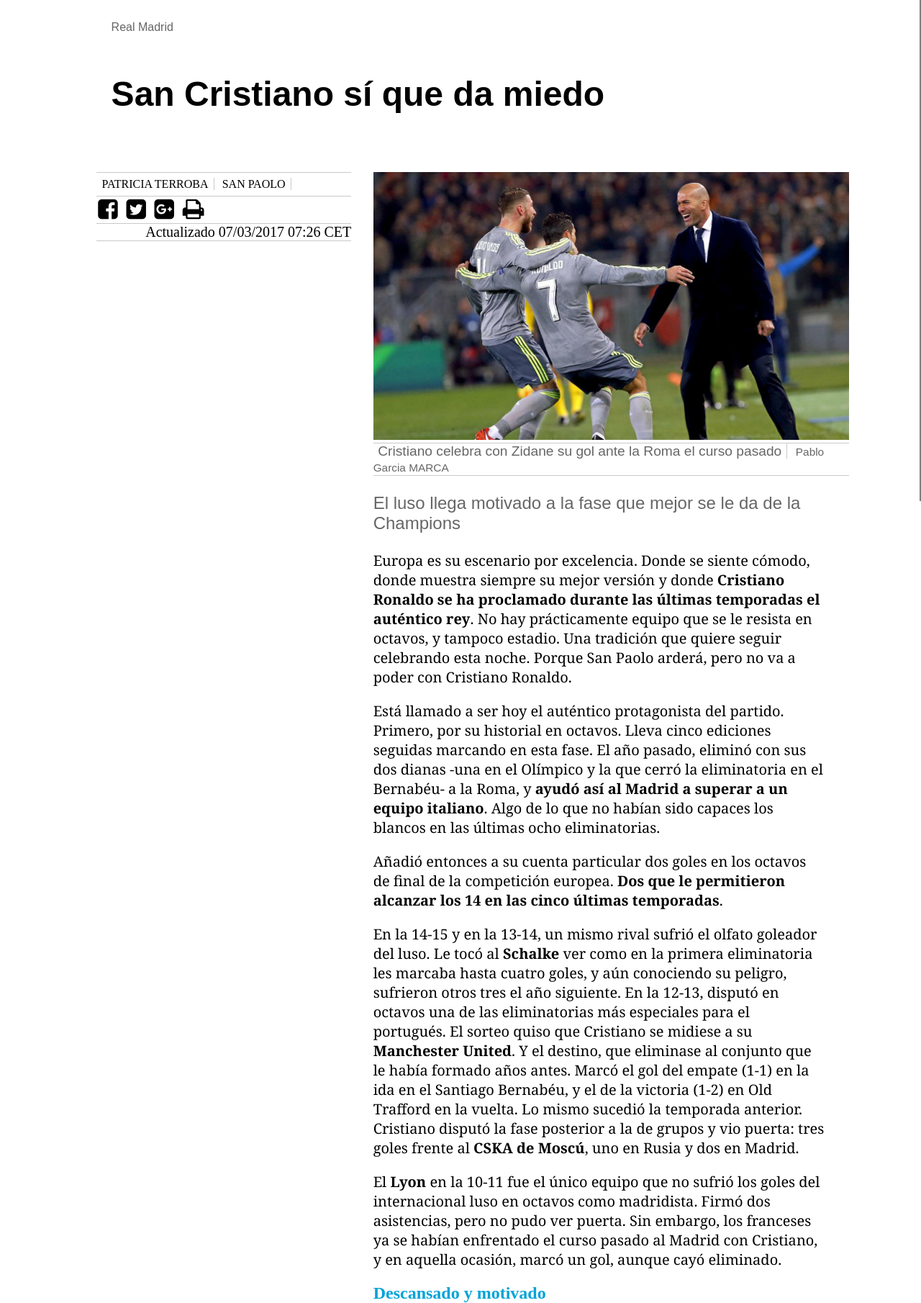
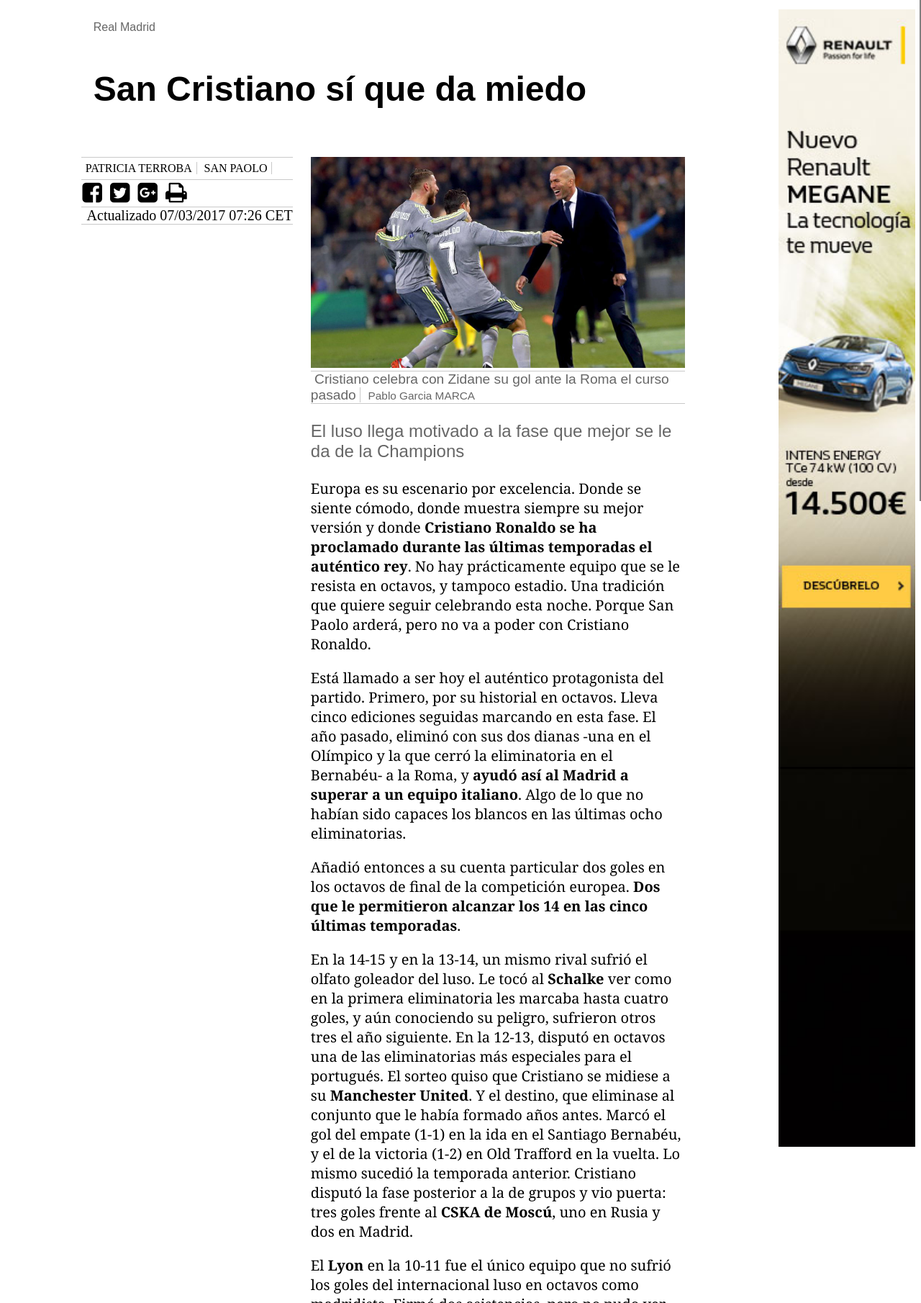
Before and after one commit to RubenCespedes/Pr-cticas-SIBW, a PHP site: page /noticia.html in a window 1280 px wide. Shown: the part 104-1914 px from the top of the page at 72% size. Run offline with PHP 8.4, Linux system fonts and the light colour scheme.

Commit message:
Añadidos los dos sidebar (portada y noticia)

```diff
--- a/CSS/index.css
+++ b/CSS/index.css
@@ -1,6 +1,11 @@
 /* REMODELACIÓN */
 
-#sidebar {
+#cont_noticia {
+    float: left;
+    width: 83%;
+}
+
+.sidebar {
     float: right;
     width: 15%;
 }
@@ -412,7 +417,8 @@
 
 /* BLOQUE IMAGEN NOTICIA */
 .bloque_imagen_noticia {
-    display: inline-block;
+    /*
+    display: inline-block;*/
 }
 
 .imagen_noticia img {
@@ -549,8 +555,8 @@
     border-radius: 4px;
 }
 #bloque_boton_ver_comentarios {
-    width: 19%;
-    margin:auto;
+    width: 18%;
+    margin: auto;
 }
 
 #boton_ver_comentarios {
--- a/noticia.html
+++ b/noticia.html
@@ -61,7 +61,8 @@
     </nav>
 
 	<!-- RESTO DE LA NOTICIA -->
-	<div class="bloque_noticia_completa">
+    <div id="cont_noticia">
+        <div class="bloque_noticia_completa">
 		<section class="bloque_titulo_noticia">
 			<div class="titulo_noticia">
 				<div class="tematica_noticia">
@@ -91,7 +92,7 @@
 		<section class="bloque_texto_noticia">
 			<div class="bloque_imagen_noticia">
 				<div class="imagen_noticia">
-					<img src="./images/imagen_noticia.png" alt="imagen_noticia">
+					<img src="./images/imagen_noticia.png" width="100%" alt="imagen_noticia">
 				</div>
 				<div class="bloque_pie_foto_noticia">
 					<span>Cristiano celebra con Zidane su gol ante la Roma el curso pasado</span>
@@ -127,10 +128,10 @@
 			</div>
 		</section>
 	</div>
-    <div id="bloque_boton_ver_comentarios">
+        <div id="bloque_boton_ver_comentarios">
         <button id="boton_ver_comentarios" onclick="openNav()">ver comentarios</button>
     </div>
-    <div id="bloque_comentarios">
+        <div id="bloque_comentarios">
         <a href="javascript:void(0)" class="closebtn" onclick="closeNav()">&times;</a>
         <div id="contenedor_comentarios">
             <div class="comentario">
@@ -166,6 +167,11 @@
             </div>
         </div>
     </div>
+    </div>
+
+    <div class="sidebar">
+        <img src="images/publicidad.png" width="100%" alt="PUBLI">
+    </div>
 </body>
 
 </html>
--- a/portada.html
+++ b/portada.html
@@ -258,7 +258,7 @@
 
 </div>
 
-<div id="sidebar">
+<div class="sidebar">
     <img src="images/publicidad.png" width="100%" alt="PUBLI">
 </div>
 
```
